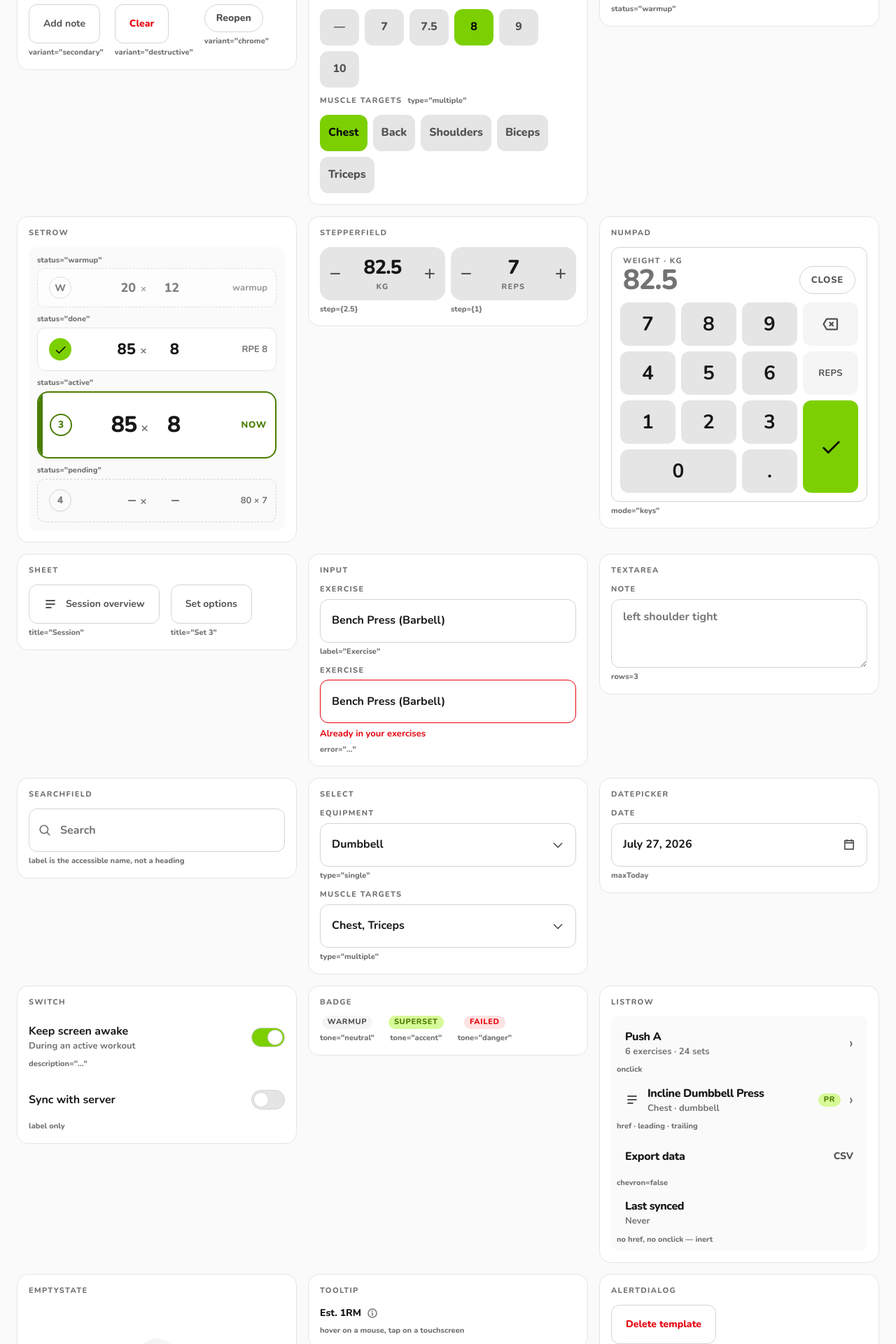
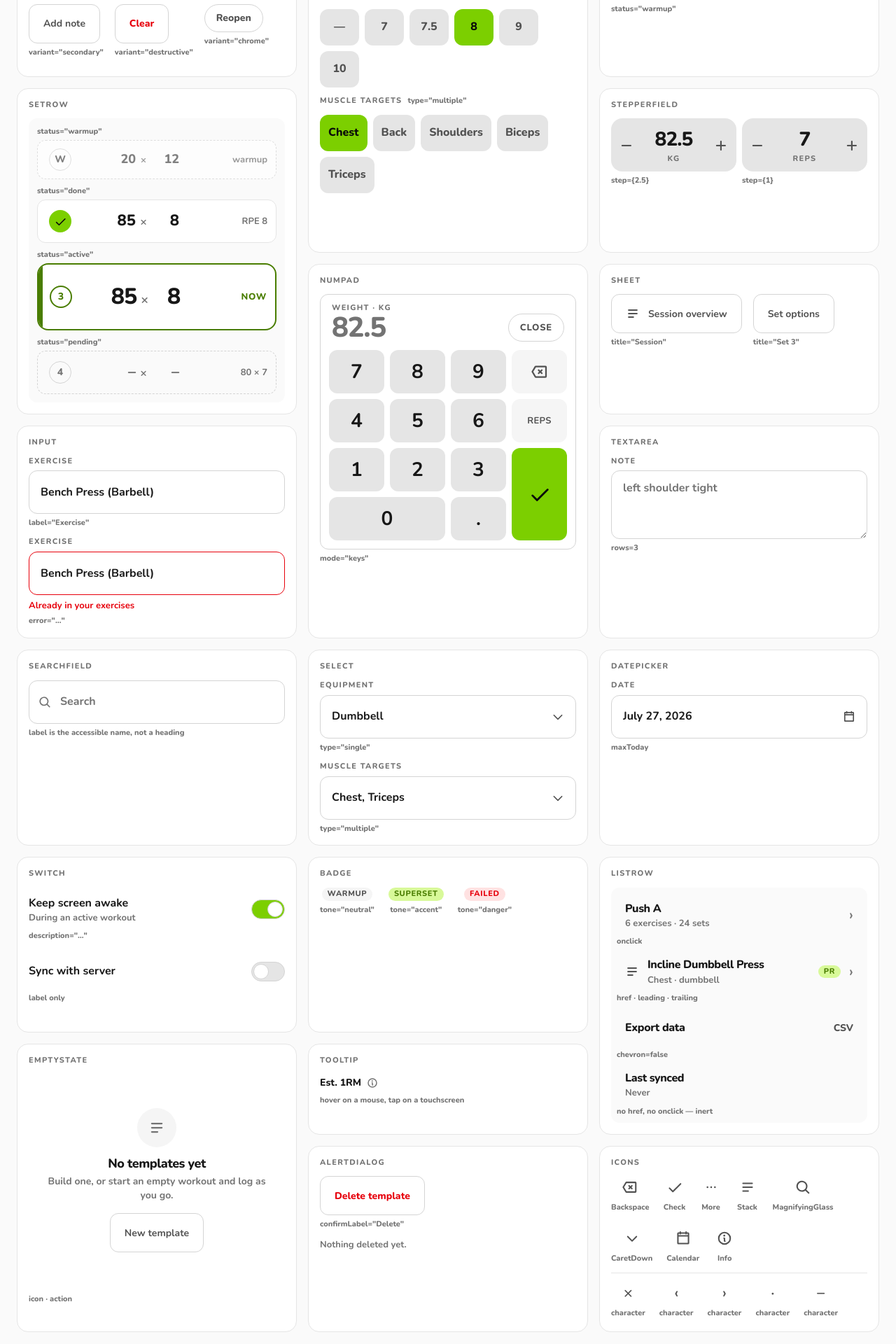
Before and after one commit to ilyasturki/kilorep, a SvelteKit app: page /dev/ui in a window 1280 px wide. Shown: the part 220-2140 px from the top of the page at 70% size. Built offline with nearby package versions, Linux system fonts and the light colour scheme.

Commit message:
refactor(ui): pack the styleguide cards into a dense bento grid

```diff
--- a/src/routes/dev/ui/+page.svelte
+++ b/src/routes/dev/ui/+page.svelte
@@ -161,10 +161,15 @@
 	<div class="mx-auto flex max-w-[1280px] flex-col gap-6 pt-6">
 		<h1 class="text-lg font-extrabold tracking-tight">kilorep · components</h1>
 
-		<!-- items-start, not the default stretch: a card hugs its own content, so a
-		     four-glyph card does not inflate to the height of the numpad beside it. -->
+		<!-- A bento, not a terrace. Cards vary wildly in height — the numpad is three
+		     times the badge card — so the five tallest take row-span-2 and the flow is
+		     dense, which lets a later short card backfill the cell a tall one skipped
+		     past. Rows then differ little enough that the default stretch is affordable:
+		     every card fills its cell, so the grid reads flush instead of leaving a hole
+		     under each short one. The spans are inert at one column, so the phone
+		     layout is untouched. -->
 		<div
-			class="grid [grid-template-columns:repeat(auto-fit,minmax(min(100%,22rem),1fr))] items-start gap-4"
+			class="grid grid-flow-row-dense [grid-template-columns:repeat(auto-fit,minmax(min(100%,22rem),1fr))] gap-4"
 		>
 			<article class={card}>
 				<h2 class="label-caps">Button</h2>
@@ -182,7 +187,7 @@
 				</div>
 			</article>
 
-			<article class={card}>
+			<article class="{card} row-span-2">
 				<h2 class="label-caps">ChipGroup</h2>
 				{@render pickers(true)}
 				<div class="flex items-baseline gap-2">
@@ -208,7 +213,7 @@
 				</div>
 			</article>
 
-			<article class={card}>
+			<article class="{card} row-span-2">
 				<h2 class="label-caps">SetRow</h2>
 				<div class="flex flex-col gap-2.5 rounded-xl bg-canvas p-3">
 					<div class="flex flex-col gap-1">
@@ -269,7 +274,7 @@
 				</div>
 			</article>
 
-			<article class={card}>
+			<article class="{card} row-span-2">
 				<h2 class="label-caps">Numpad</h2>
 				<div class="flex flex-col gap-1.5">
 					<Numpad mode="keys" label="Weight · kg" placeholder="82.5" />
@@ -385,7 +390,7 @@
 				</div>
 			</article>
 
-			<article class={card}>
+			<article class="{card} row-span-2">
 				<h2 class="label-caps">ListRow</h2>
 				<div class="flex flex-col gap-1 rounded-xl bg-canvas p-2">
 					<div class="flex flex-col">
@@ -412,7 +417,7 @@
 				</div>
 			</article>
 
-			<article class={card}>
+			<article class="{card} row-span-2">
 				<h2 class="label-caps">EmptyState</h2>
 				<EmptyState
 					title="No templates yet"
```
